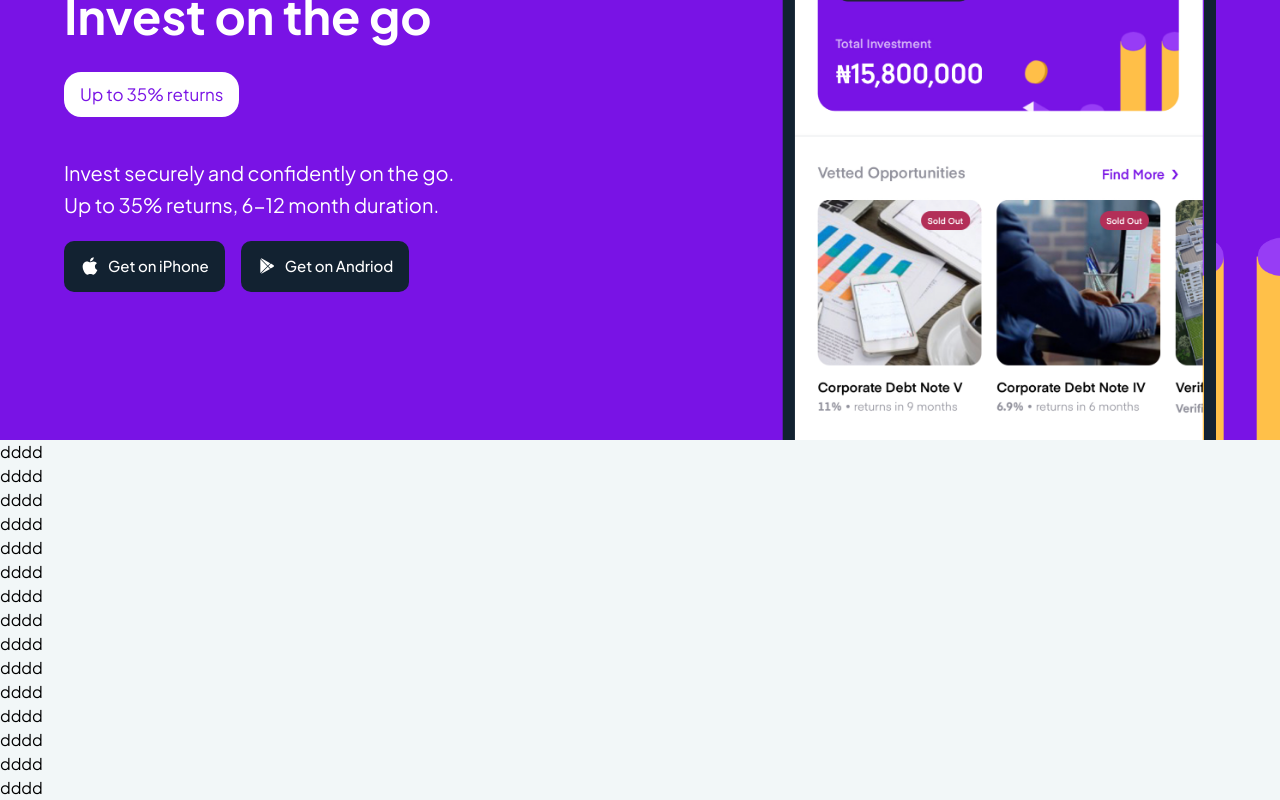
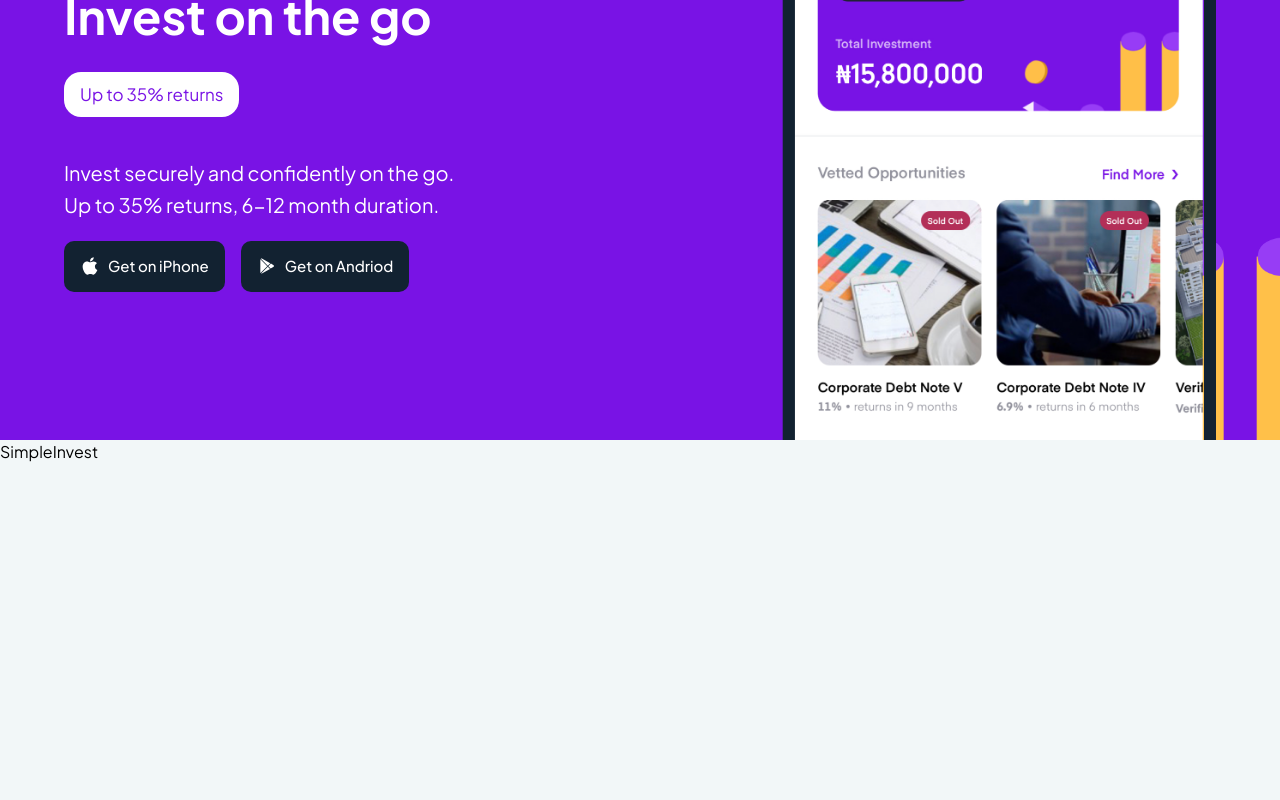
Before and after one commit to untitledDev9/piggyVest-full-function, a React (Vite) app: page /invest in a window 1280 px wide. Shown: the part 373-1173 px from the top of the page. After the commit the page ends 837 px from the top, so only its background shows below. Built offline with nearby package versions, Linux system fonts and the light colour scheme.

Commit message:
working on invest page

```diff
--- a/src/components/dropdown/DropDownContent.jsx
+++ b/src/components/dropdown/DropDownContent.jsx
@@ -2,7 +2,7 @@ import React from 'react'
 
 const DropDownContent = ({iconBgColor, icon, title, text, color}) => {
   return (
-    <div className=' flex items-center gap-5 mr-3
+    <div className=' flex items-center gap-5 mr-3 cursor-pointer
     max-tablet:mr-14
      hover:bg-[#b9b9b923] w-[100%] rounded-xl py-2 px-5 transition-colors duration-300 ease-in-out
     '>
--- a/src/pages/Invest.jsx
+++ b/src/pages/Invest.jsx
@@ -6,6 +6,7 @@ import Resources from "./Resources";
 import ButtonCard from '../reuseable/ButtonCard';
 import InvestHero from "../pages/invest/InvestHero";
 import investBg from "../assets/investbg.png";
+import SimpleInvest from './invest/SimpleInvest';
 
 const Invest = () => {
   return (
@@ -37,21 +38,7 @@ const Invest = () => {
         </div>
       </div>
       <div>
-        <h1>dddd</h1>
-        <h1>dddd</h1>
-        <h1>dddd</h1>
-        <h1>dddd</h1>
-        <h1>dddd</h1>
-        <h1>dddd</h1>
-        <h1>dddd</h1>
-        <h1>dddd</h1>
-        <h1>dddd</h1>
-        <h1>dddd</h1>
-        <h1>dddd</h1>
-        <h1>dddd</h1>
-        <h1>dddd</h1>
-        <h1>dddd</h1>
-        <h1>dddd</h1>
+        <SimpleInvest />
       </div>
     </>
   )
```
Also changed, not shown: src/pages/invest/reuse/SimpleInvestCard.jsx (added).
